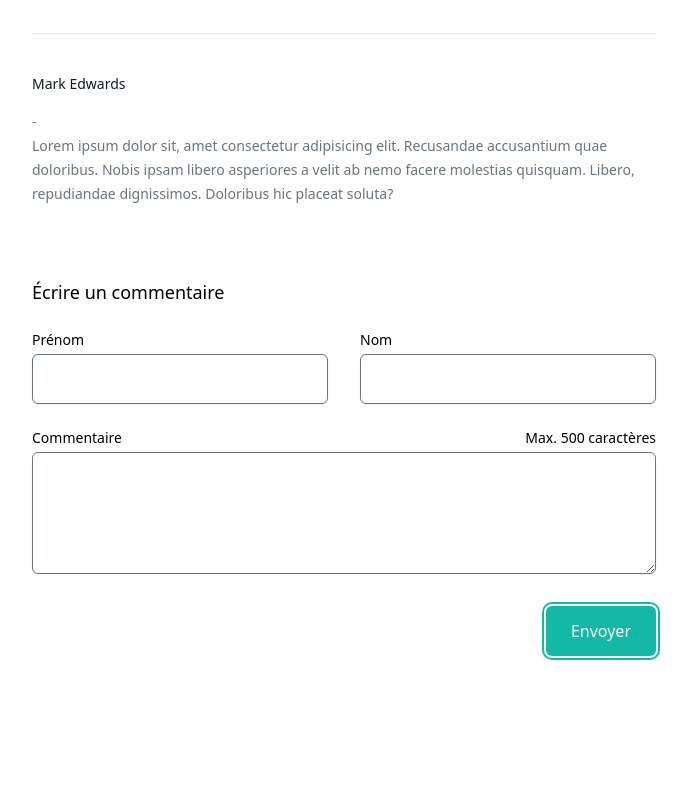
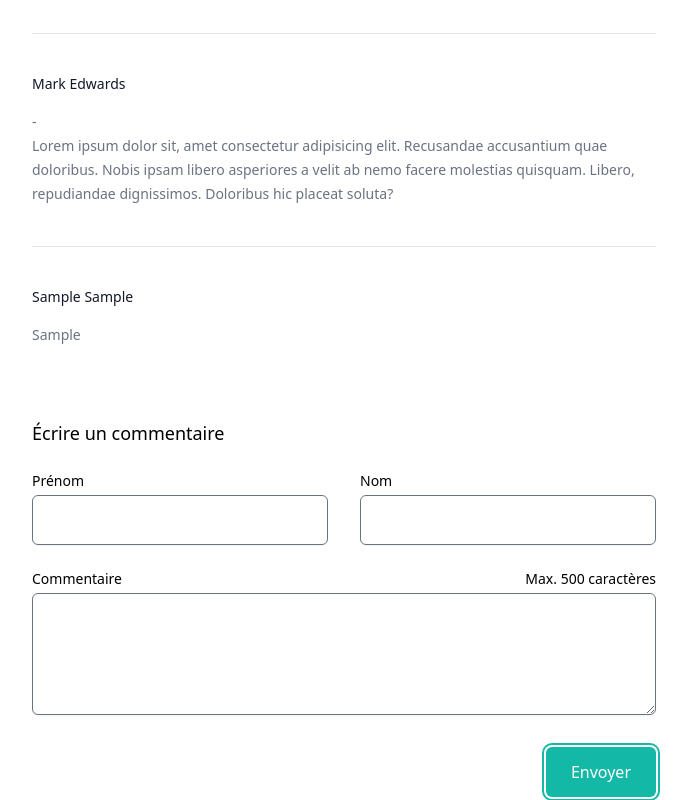
Before and after one commit to Miguel-Hrc/Depot-repertoire-exercice-Javascript, a plain HTML site: page Index.html in a window 1280 px wide. Both pictures are taken after typing "Sample", "Sample", "Sample" into the empty fields and a click on the button "Envoyer". Shown: the part 452-1252 px from the top of the page, without its empty margins (296-987 px from the left). Drawn offline with nearby package versions, Linux system fonts and the light colour scheme.

Commit message:
Update Index.html

```diff
--- a/Index.html
+++ b/Index.html
@@ -44,8 +44,8 @@
               </div>
 
               <div id="block_commentaire" style="display: none;" class="flex space-x-4 text-sm text-gray-500">
-                <div id="block_Titre" class="flex-1 py-10 border-t border-gray-200">
-                  <h3 id="Nom_Prenom" class="font-medium text-gray-900"></h3>
+                <div id="block_titre" class="flex-1 py-10 border-t border-gray-200">
+                  <h3 id="nom_prenom" class="font-medium text-gray-900"></h3>
                   <div id="commentaire" class="prose prose-sm mt-4 max-w-none text-gray-500">
                     <p></p>
                   </div>
```
